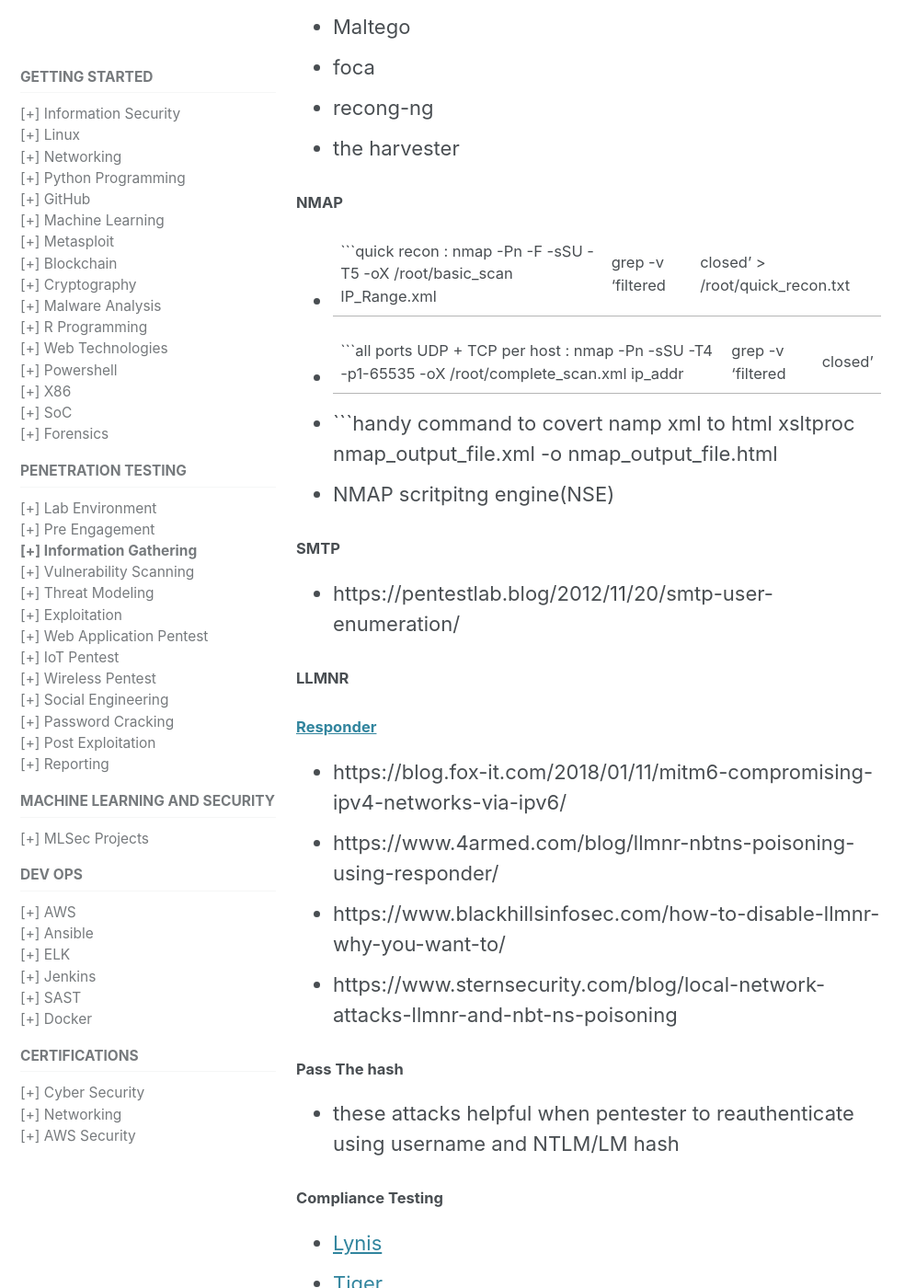
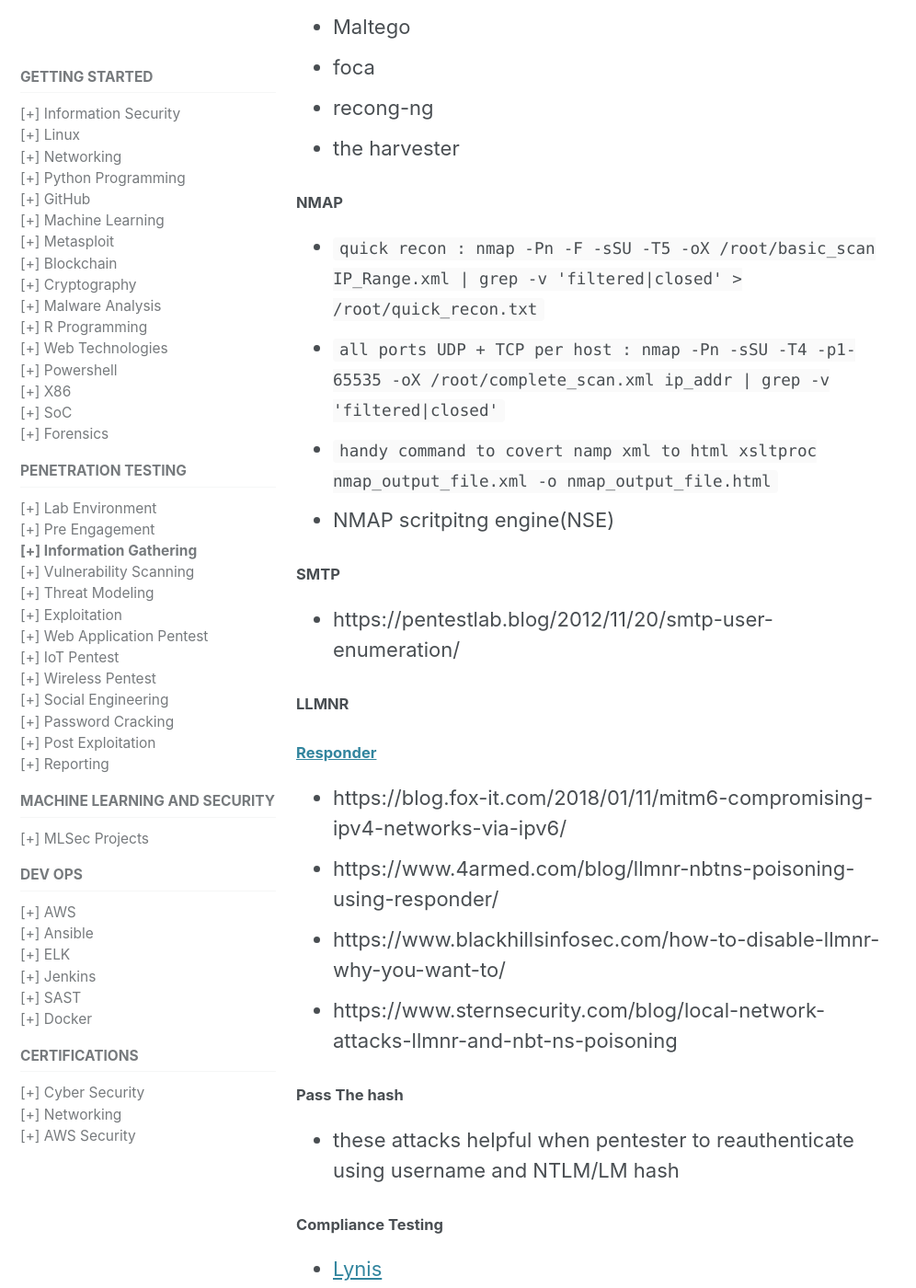
Before and after one commit to mohareti/cyberlab, a Jekyll site: the page built from _pentest/02_info-gathering.md, in a window 1280 px wide and 1400 px high, scrolled down 2031 px. Shown: the whole window at 92% size, without its empty margins (0-996 px from the left). Built offline with Jekyll 4.4.1, drawn with Linux system fonts in a browser that asks for light colours; cached includes are drawn as plain includes; nearby versions of some CDN libraries; some of the changed text lies outside the part shown.

````diff
--- a/_pentest/02_info-gathering.md
+++ b/_pentest/02_info-gathering.md
@@ -56,9 +56,9 @@ toc: true
 - the harvester
 
 ##### NMAP
-- ```quick recon : nmap -Pn -F -sSU -T5 -oX /root/basic_scan IP_Range.xml | grep -v 'filtered|closed' > /root/quick_recon.txt
-- ```all ports UDP + TCP per host : nmap -Pn -sSU -T4 -p1-65535 -oX /root/complete_scan.xml ip_addr | grep -v 'filtered|closed'
-- ```handy command to covert namp xml to html xsltproc nmap_output_file.xml -o nmap_output_file.html
+- ``` quick recon : nmap -Pn -F -sSU -T5 -oX /root/basic_scan IP_Range.xml | grep -v 'filtered|closed' > /root/quick_recon.txt ```
+- ``` all ports UDP + TCP per host : nmap -Pn -sSU -T4 -p1-65535 -oX /root/complete_scan.xml ip_addr | grep -v 'filtered|closed' ```
+- ``` handy command to covert namp xml to html xsltproc nmap_output_file.xml -o nmap_output_file.html ```
 - NMAP scritpitng engine(NSE)
 
 ##### SMTP
````
Also changed, not shown: other parts of _pentest/02_info-gathering.md (+1 -2 lines).
